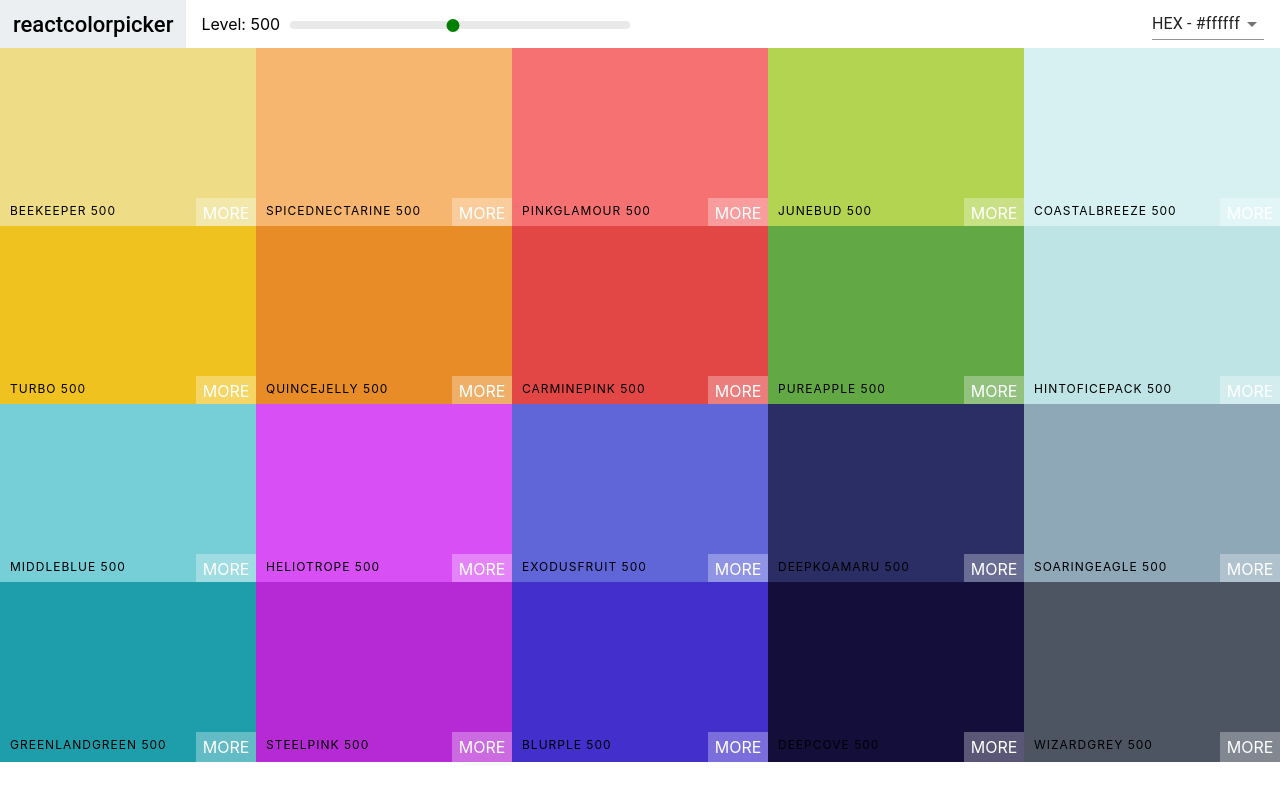
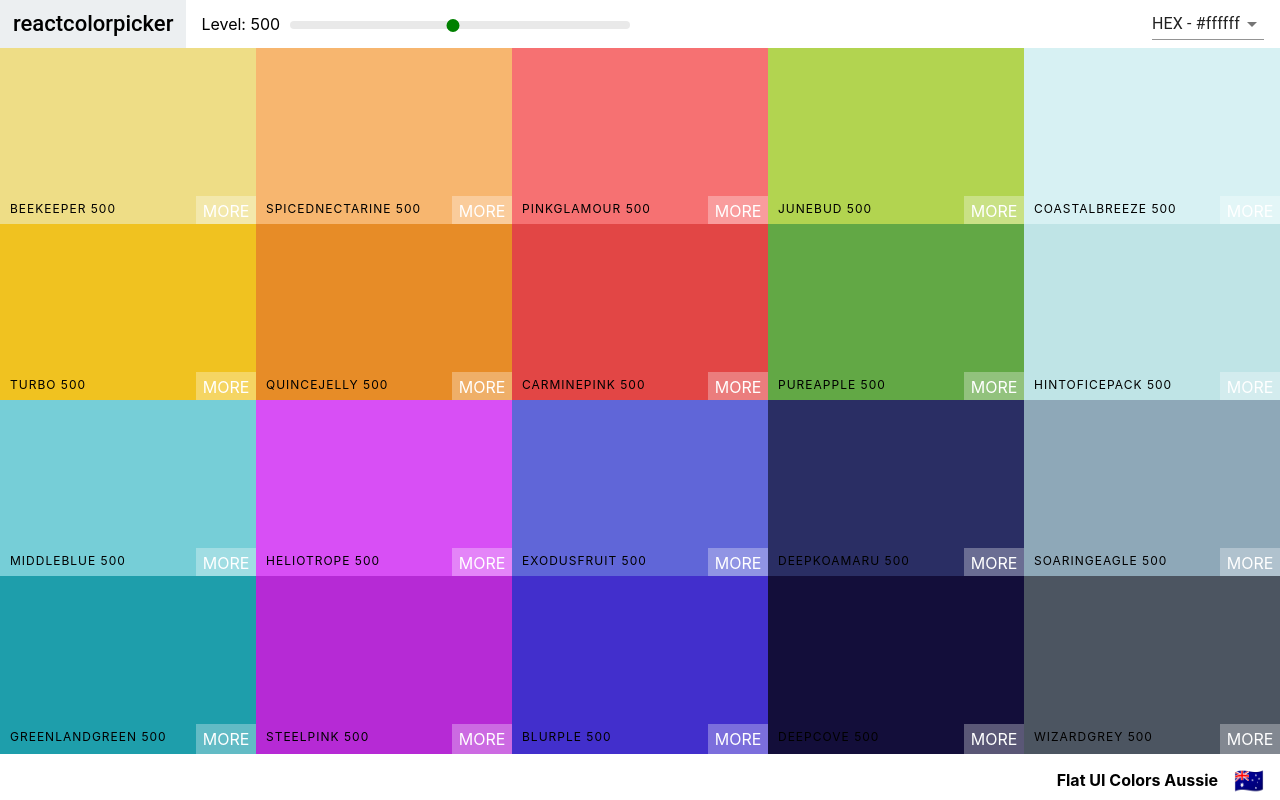
Before and after one commit to chenghsj/color-app, a React (Create React App) app: page / in a window 1280 px wide. Built offline with nearby package versions, Linux system fonts and the light colour scheme.

Commit message:
Add paletter footer

```diff
--- a/src/Palette.css
+++ b/src/Palette.css
@@ -1,5 +1,7 @@
 .Palette {
   height: 100vh;
+  display: flex;
+  flex-direction: column;
 }
 
 .Palette-colors {
@@ -12,3 +14,17 @@
   margin: 0 10px;
   display: inline-block;
 }
+
+.Palette-footer {
+  background: white;
+  height: 5vh;
+  display: flex;
+  justify-content: flex-end;
+  align-items: center;
+  font-weight: bold;
+}
+
+.emoji {
+  font-size: 1.5rem;
+  margin: 0 1rem;
+}
--- a/src/Palette.js
+++ b/src/Palette.js
@@ -20,21 +20,23 @@ class Palette extends Component {
   };
 
   render() {
-    const { colors } = this.props.palette;
+    const { colors, paletteName, emoji } = this.props.palette;
     const { level, format } = this.state;
     const colorBoxes = colors[level].map(color => (
-      <ColorBox background={color[format]} name={color.name} />
+      <ColorBox background={color[format]} name={color.name} key={color.id} />
     ));
     return (
       <div className="Palette">
-        {/* Navbar goes here */}
         <Navbar
           level={level}
           changeLevel={this.changeLevel}
           handleChange={this.changeFormat}
         />
         <div className="Palette-colors">{colorBoxes}</div>
-        {/* footer */}
+        <footer className="Palette-footer">
+          {paletteName}
+          <span className="emoji">{emoji}</span>
+        </footer>
       </div>
     );
   }
```
